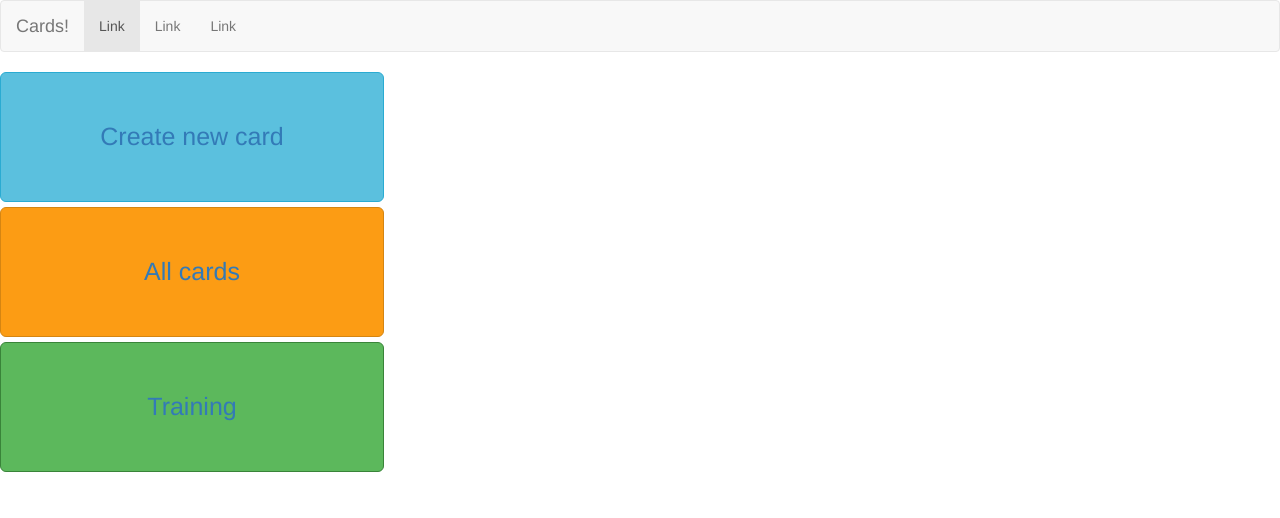
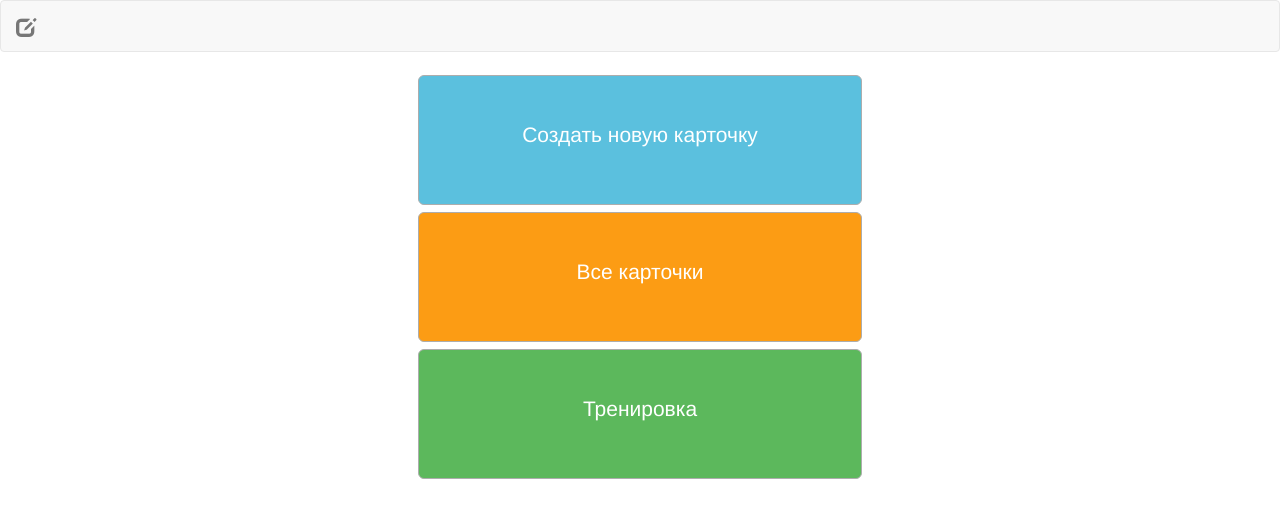
Before and after one commit to yulia-sa/cards_flask, a Flask app: page / in a window 1280 px wide. Shown: the top 518 px of the page. Run offline with Flask 2, Linux system fonts and the light colour scheme; some libraries are stand-ins or nearby versions.

Commit message:
pretty buttons

```diff
--- a/static/css/main.css
+++ b/static/css/main.css
@@ -1,39 +1,45 @@
-.menu-buttons {
-    align: center;
+.navbar-brand {
+    font-size: 20px;
+}
+.navbar-link {
+    font-size: 16px;
 }
 .btn.btn-default.btn-lg {
-    width: 30%;
+    width: 80%;
     height: 130px;
-    font-size: 25px;
+    font-size: 21px;
     font-weight: normal;
+    align-items: center;
+    margin-bottom: 7px;
+    margin-top: 3px;
+    margin-left: auto;
+    margin-right: auto;
+    border-color: #adadad;
+}
+.button-label {
+    padding-top: 35px;
 }
 .btn-first {
     color: #fff;
     background-color: #5bc0de;
-    border-color: #2aabd2;
 }
 .btn-first:hover {
     color: #fff;
     background-color: #31b0d5;
-    border-color: #2aabd2;
 }
 .btn-second {
     color: #fff;
     background-color: #fc9c14;
-    border-color: #d58512;
 }
 .btn-second:hover {
     color: #fff;
     background-color: #ef9009;
-    border-color: #d58512;
 }
 .btn-third {
     color: #fff;
     background-color: #5cb85c;
-    border-color: #398439;
 }
 .btn-third:hover {
     color: #fff;
     background-color: #419641;
-    border-color: #398439;
 }
--- a/templates/index.html
+++ b/templates/index.html
@@ -7,8 +7,8 @@
     <title>Cards</title>
 
     <!-- Bootstrap -->
-    <link href="static/css/bootstrap.min.css" rel="stylesheet">
-    <link href="static/css/main.css" rel="stylesheet">
+    <link href="/static/css/bootstrap.min.css" rel="stylesheet">
+    <link href="/static/css/main.css" rel="stylesheet">
 
     <!-- HTML5 shim and Respond.js for IE8 support of HTML5 elements and media queries -->
     <!-- WARNING: Respond.js doesn't work if you view the page via file:// -->
@@ -22,37 +22,26 @@
       <div class="container-fluid">
         <!-- Brand and toggle get grouped for better mobile display -->
         <div class="navbar-header">
-      <button type="button" class="navbar-toggle collapsed" data-toggle="collapse" data-target="#bs-example-navbar-collapse-1" aria-expanded="false">
-        <span class="sr-only">Toggle navigation</span>
-        <span class="icon-bar"></span>
-        <span class="icon-bar"></span>
-        <span class="icon-bar"></span>
-      </button>
-      <a class="navbar-brand" href="#">Cards!</a>
+          <a class="navbar-brand" href="/"><span class="glyphicon glyphicon-edit" aria-hidden="true"></span></a>
         </div>
-
-    <!-- Collect the nav links, forms, and other content for toggling -->
-    <div class="collapse navbar-collapse" id="bs-example-navbar-collapse-1">
-      <ul class="nav navbar-nav">
-        <li class="active"><a href="#">Link <span class="sr-only">(current)</span></a></li>
-        <li><a href="#">Link</a></li>
-      </ul>
-      <ul class="nav navbar-nav">
-        <li><a href="#">Link</a></li>
-      </ul>
-    </div><!-- /.navbar-collapse -->
-  </div><!-- /.container-fluid -->
     </nav>
-
+    <div class="container">
+        <div class="row">
+          <div class="col-md-3"></div>
+          <div class="col-md-6">
             <div class="menu-buttons">
-        <button type="button" class="btn btn-default btn-lg btn-block btn-first"><a href="/new/">Create new card</a></button>
-        <button type="button" class="btn btn-default btn-lg btn-block btn-second"><a href="/cards/">All cards</a></button>
-        <button type="button" class="btn btn-default btn-lg btn-block btn-third"><a href="/training/">Training</a></button>
+                <a href="/new/" button type="button" class="btn btn-default btn-lg btn-block btn-first"><p class="button-label">Создать новую карточку</p></a></button>
+                <a href="/cards/" button type="button" class="btn btn-default btn-lg btn-block btn-second"><p class="button-label">Все карточки</p></a></button>
+                <a href="/training/" button type="button" class="btn btn-default btn-lg btn-block btn-third"><p class="button-label">Тренировка</p></a></button>
+            </div>
+          </div>
+          <div class="col-md-3"></div>
+        </div>
     </div>
 
     <!-- jQuery (necessary for Bootstrap's JavaScript plugins) -->
     <script src="https://ajax.googleapis.com/ajax/libs/jquery/1.12.4/jquery.min.js"></script>
     <!-- Include all compiled plugins (below), or include individual files as needed -->
-    <script src="static/js/bootstrap.min.js"></script>
+    <script src="/static/js/bootstrap.min.js"></script>
   </body>
 </html>
```
Also changed, not shown: templates/all_cards.html (+56 -7 lines). Lines whose indentation alone changed are shown as unchanged.
